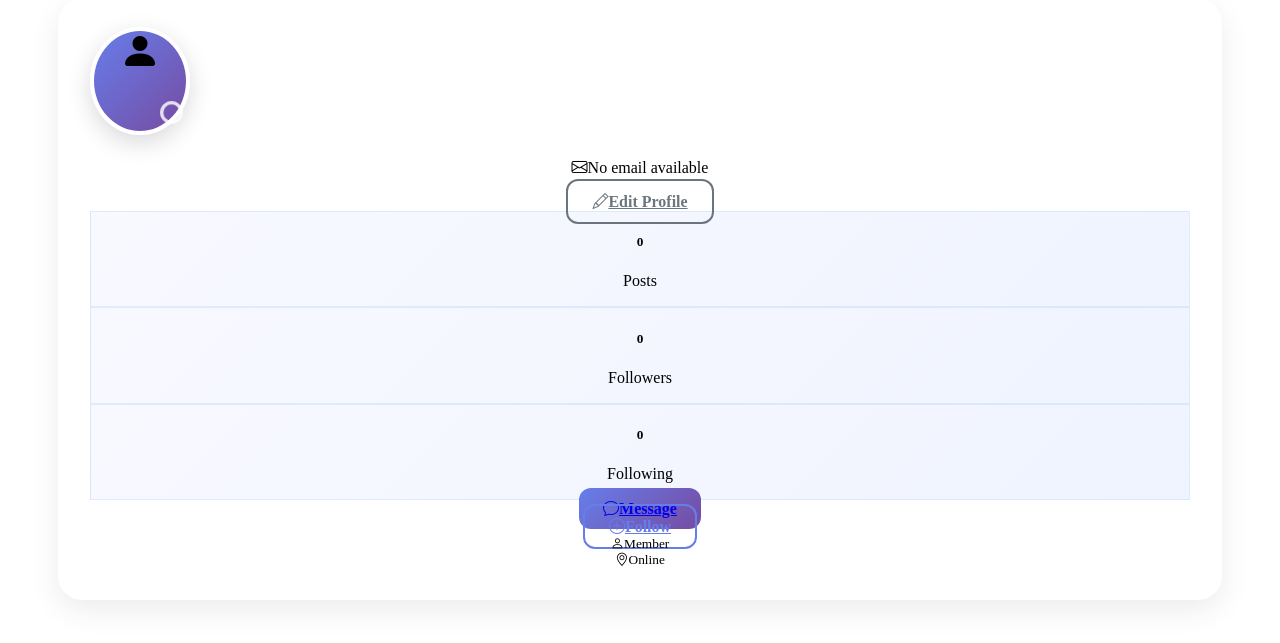
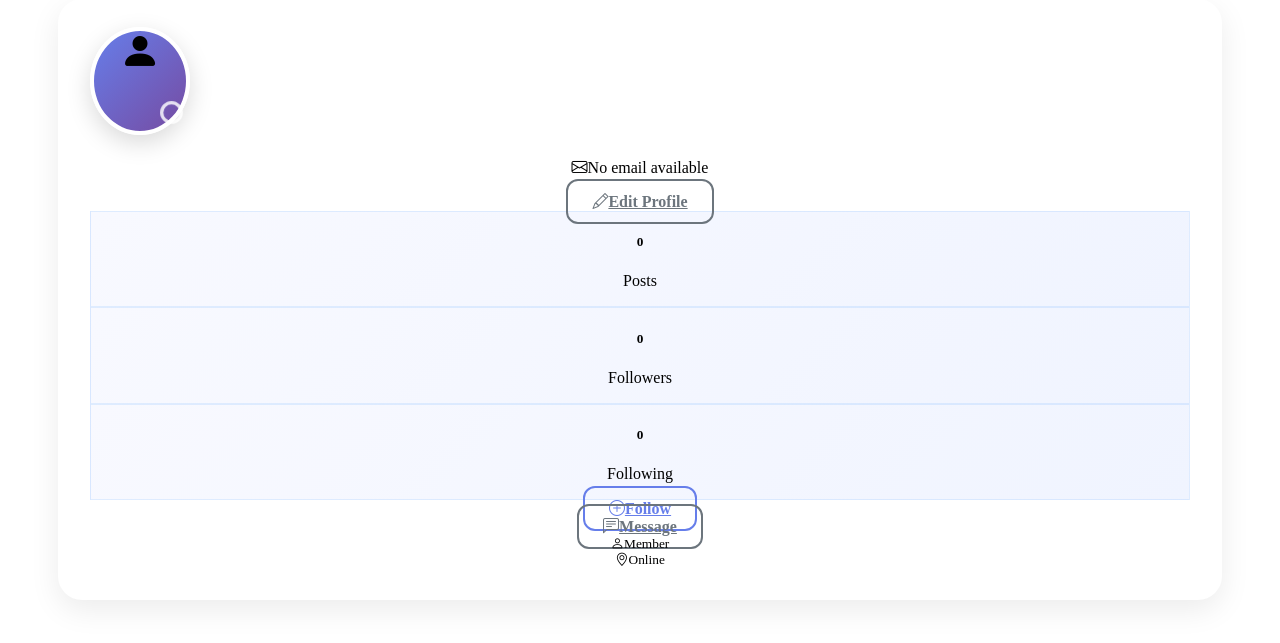
Before and after one commit to mjeyz/Blog-Website, a Flask app: page /profile in a window 1280 px wide. Shown: the part 77-720 px from the top of the page. Run offline with Flask 3, Linux system fonts and the light colour scheme; some libraries are stand-ins or nearby versions.

Commit message:
Update action buttons in profile page for direct URL paths to follow and message users

```diff
--- a/templates/profile.html
+++ b/templates/profile.html
@@ -77,16 +77,20 @@
                     <!-- Action Buttons -->
                     <div class="actions-section mb-4">
                         <div class="row g-2 justify-content-center">
+
                             <div class="col-6">
-                                <a href="{{ url_for('message_user', user_id=current_user.id) }}"
-                                   class="btn btn-primary w-100 d-flex align-items-center justify-content-center">
-                                    <i class="bi bi-chat me-2"></i>Message
+                                <!-- Use a direct URL path for follow to avoid BuildError if 'follow_user' endpoint isn't registered -->
+                                <a href="/follow/{{ current_user.id }}"
+                                   class="btn btn-outline-primary w-100 d-flex align-items-center justify-content-center">
+                                    <i class="bi bi-plus-circle me-2"></i>Follow
                                 </a>
                             </div>
+
                             <div class="col-6">
-                                <a href="{{ url_for('follow_user', user_id=current_user.id) }}"
-                                   class="btn btn-outline-primary w-100 d-flex align-items-center justify-content-center">
-                                    <i class="bi bi-plus-circle me-2"></i>Follow
+                                <!-- Use a direct URL path for messaging to avoid BuildError if 'message_user' endpoint isn't registered -->
+                                <a href="/message/{{ current_user.id }}"
+                                   class="btn btn-outline-secondary w-100 d-flex align-items-center justify-content-center">
+                                    <i class="bi bi-chat-left-text me-2"></i>Message
                                 </a>
                             </div>
                         </div>
```
